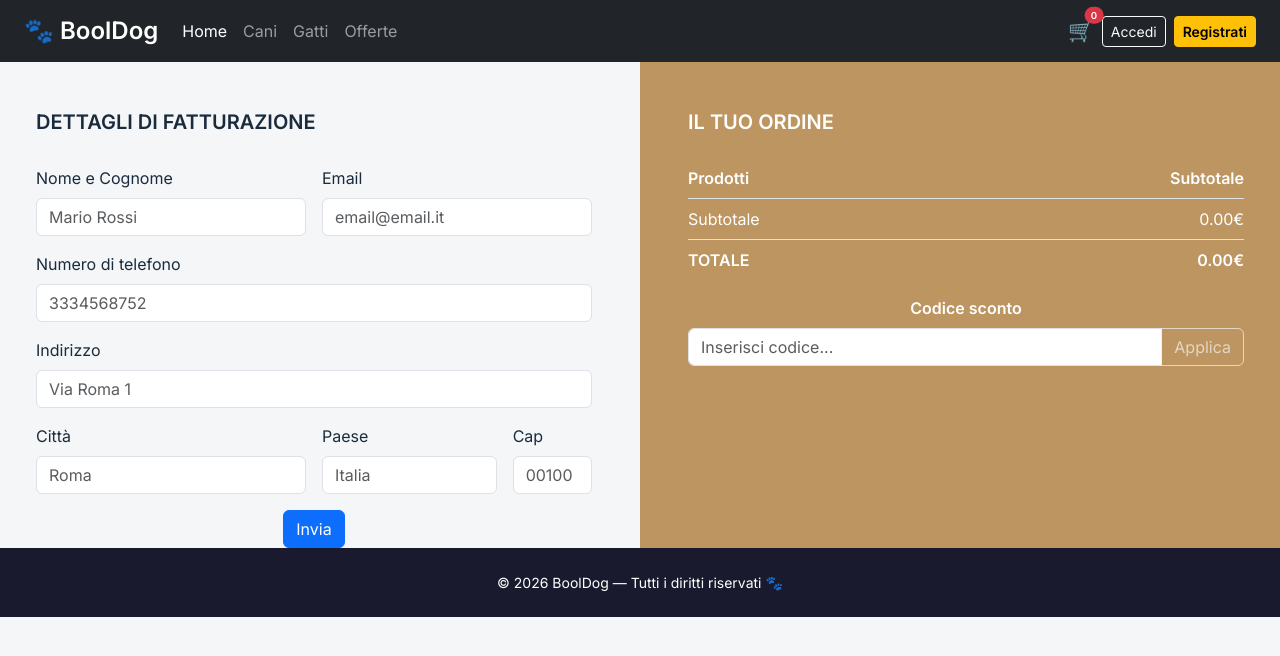
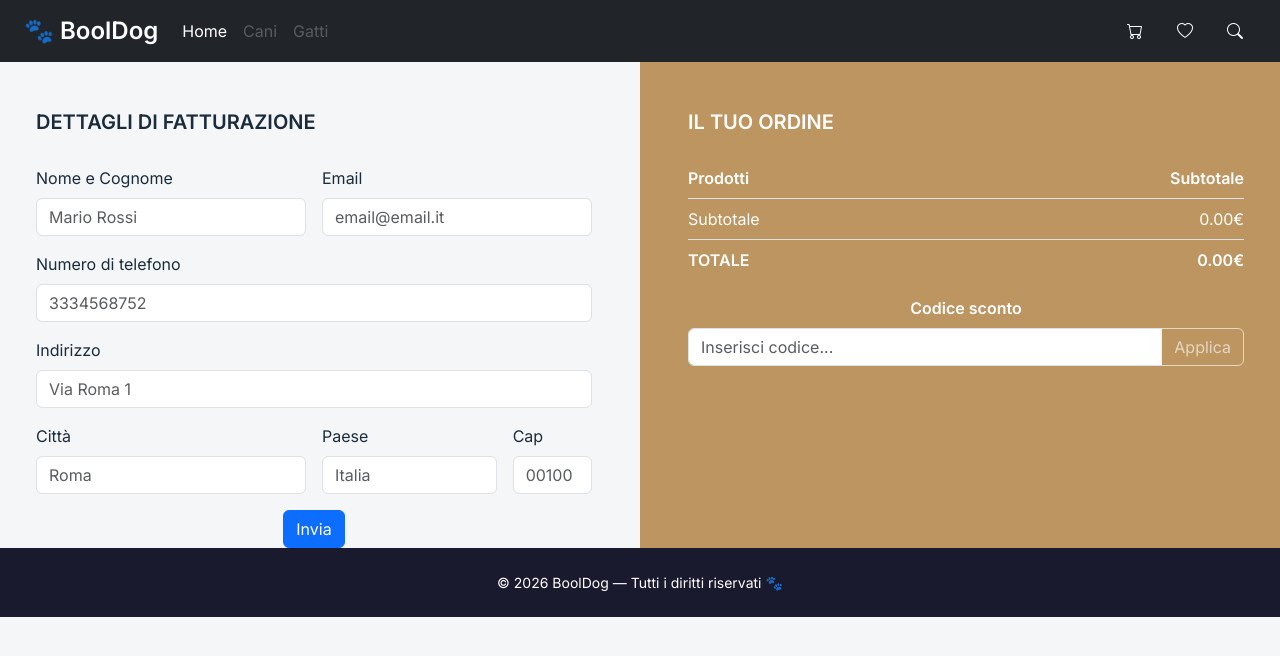
Before and after one commit to Carlo-Falanga/booldog-project-work, a React app in the folder frontend/: page /checkout in a window 1280 px wide. Shown: the top 656 px of the page. Built offline with nearby package versions, Linux system fonts and the light colour scheme; the HTML template or start-up script is replaced by a standard one.

Commit message:
refactor: update AppHeader component for improved navigation and layout

```diff
--- a/frontend/src/components/AppHeader.jsx
+++ b/frontend/src/components/AppHeader.jsx
@@ -1,15 +1,14 @@
-import { NavLink } from "react-router-dom"
-import CartPage from "../pages/CartPage"
-import axios from "axios"
+import { Link, NavLink } from "react-router-dom";
+import CartPage from "../pages/CartPage";
+import axios from "axios";
 
 export default function AppHeader() {
-
-    return (
-        <>
-            <nav className="navbar navbar-expand-lg navbar-dark bg-dark px-4">
-        <a className="navbar-brand fw-bold fs-4" href="#">
+  return (
+    <>
+      <nav className="navbar navbar-expand-lg navbar-dark bg-dark px-4">
+        <Link to="/" className="navbar-brand fw-bold fs-4" href="#">
           🐾 BoolDog
-        </a>
+        </Link>
 
         <button
           className="navbar-toggler"
@@ -23,32 +22,36 @@ export default function AppHeader() {
         <div className="collapse navbar-collapse" id="navbarNav">
           <ul className="navbar-nav me-auto mb-2 mb-lg-0">
             <li className="nav-item">
-              <a className="nav-link active" href="#">Home</a>
+              <NavLink to="/" className="nav-link active" href="#">
+                Home
+              </NavLink>
             </li>
             <li className="nav-item">
-              <a className="nav-link" href="#">Cani</a>
+              <a className="nav-link disabled" href="#">
+                Cani
+              </a>
             </li>
             <li className="nav-item">
-              <a className="nav-link" href="#">Gatti</a>
-            </li>
-            <li className="nav-item">
-              <a className="nav-link" href="#">Offerte</a>
+              <a className="nav-link disabled" href="#">
+                Gatti
+              </a>
             </li>
           </ul>
 
-          <div className="d-flex gap-2 align-items-center">
-            <span className="text-white position-relative" style={{ cursor: 'pointer', fontSize: '1.3rem' }}>
-              🛒
-              <span className="position-absolute top-0 start-100 translate-middle badge rounded-pill bg-danger" style={{ fontSize: '0.6rem' }}>
-                0
-              </span>
-            </span>
-            <button className="btn btn-outline-light btn-sm">Accedi</button>
-            <button className="btn btn-warning btn-sm fw-semibold">Registrati</button>
+          <div className="d-flex gap-2 align-items-center justify-content-around">
+            <Link to="/cart" className="btn text-white">
+              <i className="bi bi-cart"></i>
+            </Link>
+            {/* Wish list button */}
+            <Link to="/" className="btn text-white">
+              <i className="bi bi-heart"></i>
+            </Link>
+            <Link to="/" className="btn text-white">
+              <i className="bi bi-search"></i>
+            </Link>
           </div>
         </div>
       </nav>
-
-        </>
-    )
+    </>
+  );
 }
```
